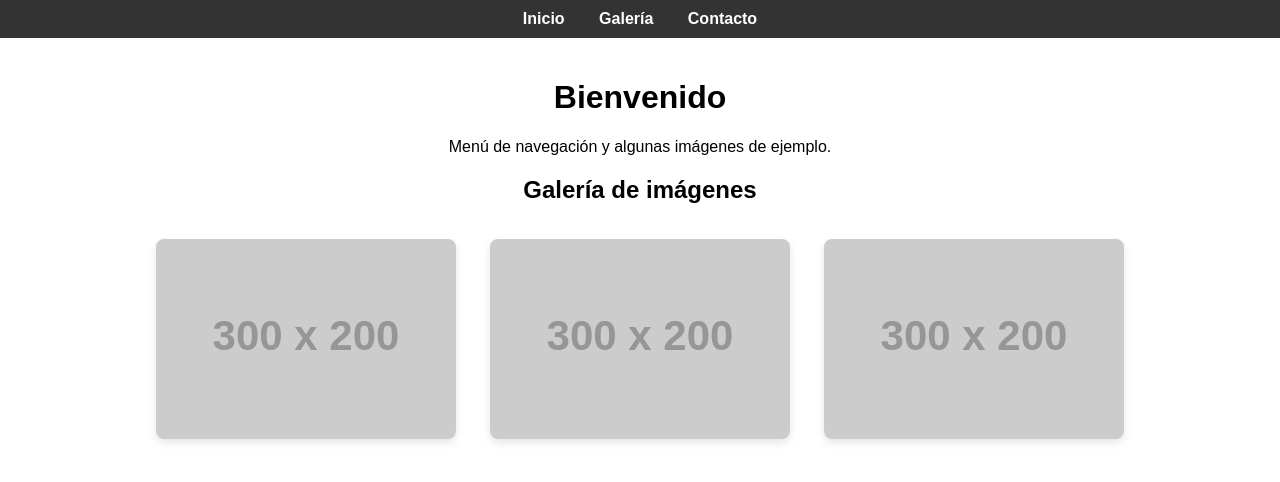
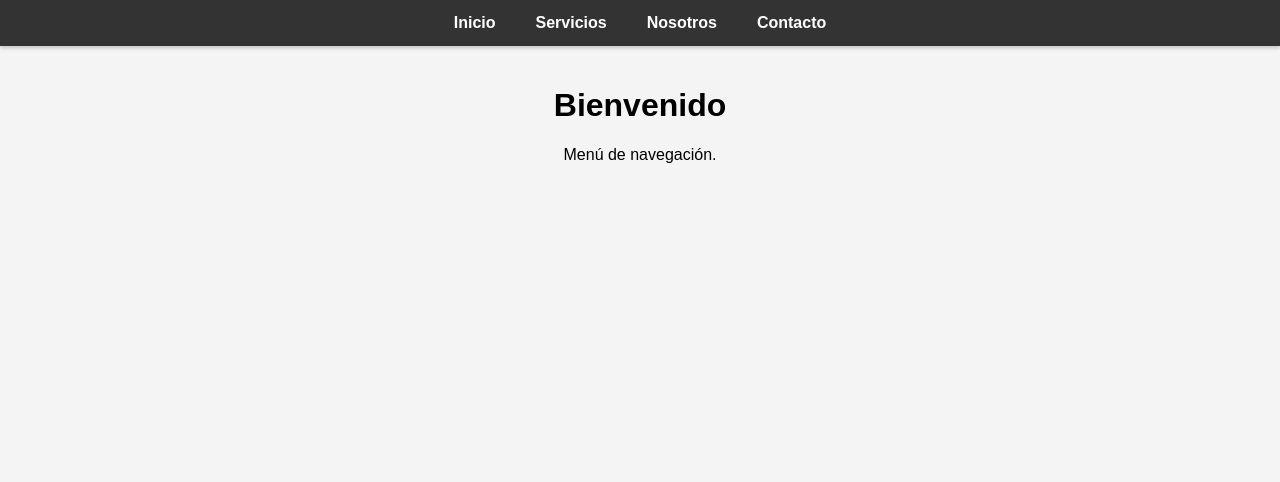
Before and after one commit to Jrobles09/practica-web-github-pages, a plain HTML site: page index.html in a window 1280 px wide. Drawn offline with Linux system fonts and the light colour scheme; placeholder pictures from the web are drawn by us.

Commit message:
Update index.html

```diff
--- a/index.html
+++ b/index.html
@@ -1,58 +1,57 @@
 <!DOCTYPE html>
 <html lang="es">
 <head>
-    <meta name="viewport" content="width=device-width, initial-scale=1.0">
-    <title>Página</title>
+    <meta charset="UTF-8"/>
+    <meta name="viewport" content="width=device-width, initial-scale=1"/>
+    <title>Menú simple </title>
     <style>
         body {
             font-family: Arial, sans-serif;
             margin: 0;
             padding: 0;
-            text-align: center;
+            background: #f4f4f4;
         }
         nav {
             background-color: #333;
-            padding: 10px 0;
+            overflow: hidden;
+            box-shadow: 0 2px 4px rgba(0,0,0,0.2);
+        }
+        nav ul {
+            list-style-type: none;
+            margin: 0;
+            padding: 0;
+            display: flex;
+            justify-content: center;
+        }
+        nav li {
+            display: inline;
         }
         nav a {
+            display: block;
             color: white;
-            margin: 0 15px;
+            text-align: center;
+            padding: 14px 20px;
             text-decoration: none;
             font-weight: bold;
+            transition: background-color 0.3s ease;
         }
         nav a:hover {
-            text-decoration: underline;
-        }
-        .content {
-            padding: 20px;
-        }
-        img {
-            max-width: 300px;
-            margin: 15px;
-            border-radius: 8px;
-            box-shadow: 0 4px 8px rgba(0,0,0,0.1);
+            background-color: #555;
         }
     </style>
 </head>
 <body>
-
-<nav>
-    <a href="#inicio">Inicio</a>
-    <a href="#galeria">Galería</a>
-    <a href="#contacto">Contacto</a>
-</nav>
-
-<div class="content">
-    <h1>Bienvenido</h1>
-    <p>Menú de navegación y algunas imágenes de ejemplo.</p>
-
-    <section id="galeria">
-        <h2>Galería de imágenes</h2>
-        <img src="https://via.placeholder.com/300x200?text=Imagen+1" alt="Imagen 1">
-        <img src="https://via.placeholder.com/300x200?text=Imagen+2" alt="Imagen 2">
-        <img src="https://via.placeholder.com/300x200?text=Imagen+3" alt="Imagen 3">
-    </section>
-</div>
-
+    <nav>
+        <ul>
+            <li><a href="#inicio">Inicio</a></li>
+            <li><a href="#servicios">Servicios</a></li>
+            <li><a href="#nosotros">Nosotros</a></li>
+            <li><a href="#contacto">Contacto</a></li>
+        </ul>
+    </nav>
+    <div style="text-align:center; padding:20px;">
+        <h1>Bienvenido</h1>
+        <p>Menú de navegación.</p>
+    </div>
 </body>
 </html>
```
